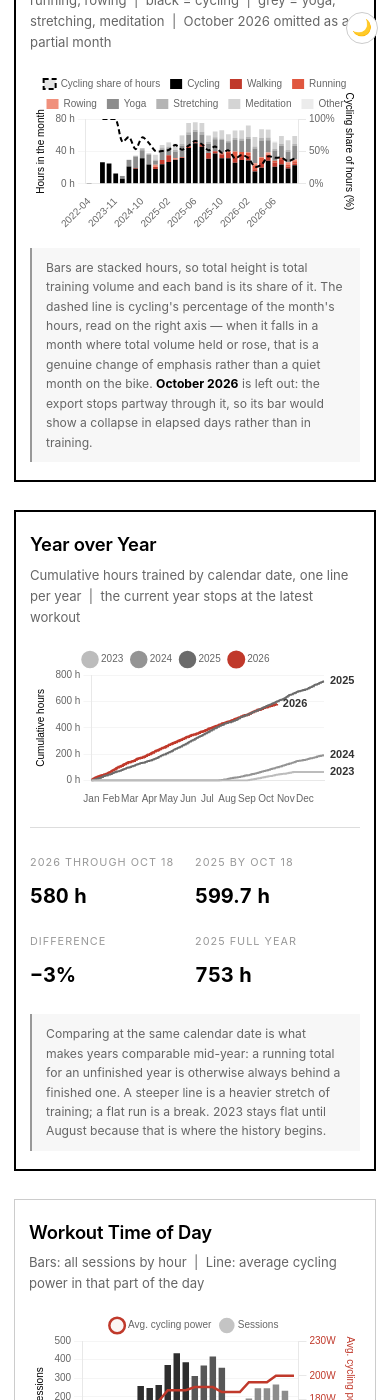
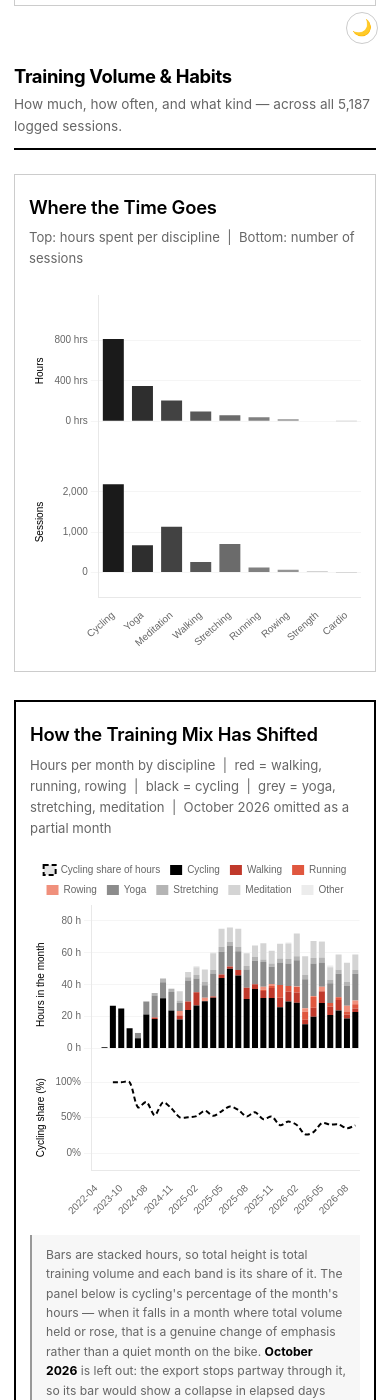
Before and after one commit to kambiz/kambiz.github.io, a Jekyll site: the page built from exercise.html, in a window 390 px wide and 1400 px high, scrolled down 10003 px. Built offline with Jekyll 4.4.1, drawn with Linux system fonts in a browser that asks for light colours; some of the changed text lies outside the part shown.

Commit message:
Replace every dual-axis chart with stacked single-axis panels
Ten charts (nine on /exercise, one on /music) put two measures with
different units on one plot, with a y-axis each side. On those charts,
where the lines cross and how far apart they sit depends only on how the
two scales happened to be set. Each now draws the two measures as panels
stacked on a shared x-axis, one y-axis per panel, using Chart.js's
stacked scales. Hover still reports both values for the same x.

- exercise.html: a panelScales() helper builds the pair of scales.
  Panel charts get a `panels` canvas class with room for two plots.
  Descriptions now say Top/Bottom instead of left/right axis, and axis
  titles use text ink rather than series colours.
- "Where the Time Goes": session counts are bars, not a line across
  unrelated disciplines, and the uninformative legend is gone.
- Class-type charts: heart rate is dots, not a line between categories.
  Their bars now start at zero: a cut-off baseline made Hiking look
  about 20% shorter than Music when it is 8% slower.
- music.html: the discovery chart gets the same treatment inline.

Co-Authored-By: Claude Opus 5.5 <noreply@anthropic.com>
Claude-Session: https://claude.ai/code/session_01R6CWWxfPww3NUGdKi2WSr4

```diff
--- a/exercise.html
+++ b/exercise.html
@@ -153,6 +153,8 @@ a { color:inherit; text-underline-offset:2px; }
 .three-col { display:grid; grid-template-columns:1fr 1fr 1fr; gap:24px; }
 
 canvas { max-height:400px; max-width:100%; }
+/* Stacked-panel charts carry two plots, so they get the room of two. */
+canvas.panels { max-height:560px; }
 
 /* ── Insight box ── */
 .insight-box {
@@ -235,6 +237,7 @@ canvas { max-height:400px; max-width:100%; }
     .three-col { grid-template-columns:1fr; }
     .chart-container { padding:18px 14px; }
     canvas { max-height:300px; }
+    canvas.panels { max-height:460px; }
     .takeaway div { flex:1 1 50%; border-left:0; padding:6px 0; }
     .section-head h2 { font-size:1.15em; }
     .tabs { flex-wrap:nowrap; overflow-x:auto; -webkit-overflow-scrolling:touch; }
@@ -857,6 +860,23 @@ function monthRange(keys) {
     }
 }
 
+// ── Stacked panels ───────────────────────────────────────────
+// Two measures in different units each get a panel of their own, one above
+// the other on a shared x axis, rather than sharing a plot on left and right
+// axes, where any crossing or gap between the lines is an artefact of how the
+// two scales were set. Hover still reports both for the same x. Pass the top
+// and bottom y-scale configs; higher weight sits on top in Chart.js.
+const PANEL_ASPECT = () => window.innerWidth < 700 ? 0.9 : 1.6;
+function panelScales(top, bottom, ratio = [3, 2]) {
+    const mk = (cfg, weight, stackWeight) => ({
+        ...cfg, position:'left', stack:'panels', offset:true, weight, stackWeight,
+        title: { display:true, color:C.black, ...(cfg.title || {}) },
+        ticks: { color:C.mid, ...(cfg.ticks || {}) },
+        grid:  { color:'rgba(0,0,0,0.04)', ...(cfg.grid || {}) }
+    });
+    return { y: mk(top, 2, ratio[0]), y1: mk(bottom, 1, ratio[1]) };
+}
+
 // Least-squares fit over indexed points; returns y-values for a straight trend line.
 // Index is position on the axis, so the axis must be evenly spaced in time.
 function linearTrend(values) {
@@ -1552,8 +1572,8 @@ function disciplineSectionHTML(ds, notes) {
         html += `
         <div class="chart-container feature">
             <h2>${S.perfName} &amp; Heart Rate Over Time (${S.label})</h2>
-            <div class="description">Left axis: time-weighted avg. ${S.perfName.toLowerCase()} &nbsp;|&nbsp; Right axis: avg. heart rate for this discipline only &nbsp;|&nbsp; Error bars: ±1 SD</div>
-            <canvas id="${k}TrendChart"></canvas>
+            <div class="description">Top: time-weighted avg. ${S.perfName.toLowerCase()} &nbsp;|&nbsp; Bottom: avg. heart rate for this discipline only &nbsp;|&nbsp; Error bars: ±1 SD</div>
+            <canvas id="${k}TrendChart" class="panels"></canvas>
             <div class="takeaway" id="${k}Takeaway"></div>
             ${notes.trend ? `<div class="method-note">${notes.trend}</div>` : ''}
         </div>
@@ -1595,8 +1615,8 @@ function disciplineSectionHTML(ds, notes) {
         html += `
         <div class="chart-container">
             <h2>${S.perfName} by Class Type (${S.label})</h2>
-            <div class="description">Average ${S.perfName.toLowerCase()} per Peloton class type, with average heart rate alongside — types with ${TYPE_MIN_SESSIONS}+ sessions</div>
-            <canvas id="${k}TypeChart"></canvas>
+            <div class="description">Average ${S.perfName.toLowerCase()} per Peloton class type, with average heart rate below — types with ${TYPE_MIN_SESSIONS}+ sessions</div>
+            <canvas id="${k}TypeChart" class="panels"></canvas>
             <div class="method-note">${notes.byType}</div>
         </div>`;
     }
@@ -1626,7 +1646,7 @@ function disciplineSectionHTML(ds, notes) {
     return html;
 }
 
-// Bars are the performance metric, the line is heart rate on a second axis —
+// Bars are the performance metric, dots below are heart rate in their own panel —
 // so a type that is merely harder is distinguishable from one that is faster
 // for the same effort.
 function drawClassTypeChart(canvasId, rows, S) {
@@ -1655,13 +1677,14 @@ function drawClassTypeChart(canvasId, rows, S) {
                         : `Heart rate: ${ctx.parsed.y} bpm`
                 }}
             },
+            aspectRatio:PANEL_ASPECT(),
             scales:{
                 x:{ ticks:{color:C.mid,maxRotation:35,minRotation:35,font:{size:10}}, grid:{display:false} },
-                y:{ position:'left', beginAtZero:false,
-                    title:{display:true,text:S.perfAxis,color:C.black},
-                    ticks:{color:C.mid}, grid:{color:'rgba(0,0,0,0.04)'} },
-                y1:{ position:'right', title:{display:true,text:'Heart rate (bpm)',color:C.red},
-                     ticks:{color:C.red,callback:v=>v+' bpm'}, grid:{drawOnChartArea:false} }
+                ...panelScales(
+                    // Zero-based: a bar's length is its value, so a cut-off baseline
+                    // would exaggerate every gap between class types.
+                    { beginAtZero:true, title:{text:S.perfAxis} },
+                    { title:{text:'Heart rate (bpm)'}, ticks:{callback:v=>v+' bpm'}, grace:'10%' })
             }
         }
     });
@@ -1704,14 +1727,13 @@ function drawDisciplineCharts(ds) {
                         }
                     }}
                 },
+                aspectRatio:PANEL_ASPECT(),
                 scales:{
                     x:{ ticks:{color:C.mid,maxRotation:45,minRotation:45}, grid:{display:false} },
-                    y:{ type:'linear', position:'left',
-                        title:{display:true,text:S.perfAxis,color:C.black},
-                        ticks:{color:C.mid}, grid:{color:'rgba(0,0,0,0.04)'} },
-                    y1:{ type:'linear', position:'right', min:hrLo, max:hrHi,
-                         title:{display:true,text:'Heart Rate (bpm)',color:C.red},
-                         ticks:{color:C.red,callback:v=>v+' bpm'}, grid:{drawOnChartArea:false} }
+                    ...panelScales(
+                        { type:'linear', title:{text:S.perfAxis} },
+                        { type:'linear', min:hrLo, max:hrHi,
+                          title:{text:'Heart rate (bpm)'}, ticks:{callback:v=>v+' bpm'} })
                 }
             },
             plugins:[{ afterDatasetsDraw(chart){
@@ -2015,8 +2037,8 @@ function renderDashboard(data, lastModified) {
 
         <div class="chart-container feature">
             <h2>Power Output &amp; Heart Rate Over Time (Cycling)</h2>
-            <div class="description">Left axis: time-weighted avg. power (W) &nbsp;|&nbsp; Right axis: avg. <b>cycling</b> heart rate (bpm) &nbsp;|&nbsp; Error bars: ±1 SD</div>
-            <canvas id="combinedChart"></canvas>
+            <div class="description">Top: time-weighted avg. power (W) &nbsp;|&nbsp; Bottom: avg. <b>cycling</b> heart rate (bpm) &nbsp;|&nbsp; Error bars: ±1 SD</div>
+            <canvas id="combinedChart" class="panels"></canvas>
             <div class="takeaway" id="combinedTakeaway"></div>
             <div class="method-note">
                 <b>Two corrections vs. the earlier version of this chart.</b>
@@ -2118,8 +2140,8 @@ function renderDashboard(data, lastModified) {
 
         <div class="chart-container">
             <h2>How the Power Gets Made — Cadence vs. Resistance</h2>
-            <div class="description">Left axis: avg. cadence (RPM) &nbsp;|&nbsp; Right axis: avg. resistance (%)</div>
-            <canvas id="cadenceChart"></canvas>
+            <div class="description">Top: avg. cadence (RPM) &nbsp;|&nbsp; Bottom: avg. resistance (%)</div>
+            <canvas id="cadenceChart" class="panels"></canvas>
             <div class="method-note">
                 Power is cadence × torque, so the same watts can come from spinning faster or from pushing
                 a heavier gear. Tracking both shows <em>how</em> the extra power is being produced, and
@@ -2185,8 +2207,8 @@ function renderDashboard(data, lastModified) {
         ${byClassType.cycling ? `
         <div class="chart-container">
             <h2>Power by Class Type (Cycling)</h2>
-            <div class="description">Average watts per Peloton class type, with average heart rate alongside — types with ${TYPE_MIN_SESSIONS}+ rides</div>
-            <canvas id="cyclingTypeChart"></canvas>
+            <div class="description">Average watts per Peloton class type, with average heart rate below — types with ${TYPE_MIN_SESSIONS}+ rides</div>
+            <canvas id="cyclingTypeChart" class="panels"></canvas>
             <div class="method-note">
                 Class types are prescriptive, so this is mostly a picture of what each class asks for
                 rather than of form. The useful consequence is that <b>a blended average-watts figure
@@ -2254,8 +2276,8 @@ function renderDashboard(data, lastModified) {
         ${disciplineStats.running.hasTrend ? `
         <div class="chart-container">
             <h2>How the Pace Gets Made — Speed vs. Incline (Running)</h2>
-            <div class="description">Left axis: avg. speed (mph) &nbsp;|&nbsp; Right axis: avg. incline (%)</div>
-            <canvas id="speedInclineChart"></canvas>
+            <div class="description">Top: avg. speed (mph) &nbsp;|&nbsp; Bottom: avg. incline (%)</div>
+            <canvas id="speedInclineChart" class="panels"></canvas>
             <div class="method-note">
                 The running counterpart to cadence-vs-resistance on the bike. The same pace is far harder
                 uphill, so speed alone can flatter or punish a month unfairly; tracking the grade alongside
@@ -2284,18 +2306,18 @@ function renderDashboard(data, lastModified) {
 
         <div class="chart-container">
             <h2>Where the Time Goes</h2>
-            <div class="description">Hours spent per discipline, with session counts on the second axis</div>
-            <canvas id="disciplineChart"></canvas>
+            <div class="description">Top: hours spent per discipline &nbsp;|&nbsp; Bottom: number of sessions</div>
+            <canvas id="disciplineChart" class="panels"></canvas>
         </div>
 
         <div class="chart-container feature">
             <h2>How the Training Mix Has Shifted</h2>
             <div class="description">Hours per month by discipline &nbsp;|&nbsp; red = walking, running, rowing &nbsp;|&nbsp; <span class="ink-word"></span> = cycling &nbsp;|&nbsp; grey = yoga, stretching, meditation${partialNote ? ` &nbsp;|&nbsp; ${partialNote} omitted as a partial month` : ''}</div>
-            <canvas id="mixChart"></canvas>
+            <canvas id="mixChart" class="panels"></canvas>
             <div class="method-note">
                 Bars are stacked hours, so total height is total training volume and each band is
-                its share of it. The dashed line is cycling's percentage of the month's hours, read
-                on the right axis — when it falls in a month where total volume held or rose, that is a
+                its share of it. The panel below is cycling's percentage of the month's hours —
+                when it falls in a month where total volume held or rose, that is a
                 genuine change of emphasis rather than a quiet month on the bike.
                 ${partialNote ? `<b>${partialNote}</b> is left out: the export stops partway through it,
                 so its bar would show a collapse in elapsed days rather than in training.` : ''}
@@ -2322,8 +2344,8 @@ function renderDashboard(data, lastModified) {
 
         <div class="chart-container">
             <h2>Workout Time of Day</h2>
-            <div class="description">Bars: all sessions by hour &nbsp;|&nbsp; Line: average cycling power in that part of the day</div>
-            <canvas id="timeOfDayChart"></canvas>
+            <div class="description">Top: all sessions by hour &nbsp;|&nbsp; Bottom: average cycling power in that part of the day</div>
+            <canvas id="timeOfDayChart" class="panels"></canvas>
             <div class="method-note">
                 Power is averaged in three-hour blocks, not single hours — one hour splits the effort
                 rides too thin to mean anything — and a block is left blank below 15 rides.
@@ -2343,8 +2365,8 @@ function renderDashboard(data, lastModified) {
 
         <div class="chart-container feature">
             <h2>Weekly Load and Ramp Rate</h2>
-            <div class="description">Bars: hours trained each week &nbsp;|&nbsp; Line: that week against the trailing ${ACWR_CHRONIC_WEEKS}-week average</div>
-            <canvas id="loadChart"></canvas>
+            <div class="description">Top: hours trained each week &nbsp;|&nbsp; Bottom: that week against the trailing ${ACWR_CHRONIC_WEEKS}-week average</div>
+            <canvas id="loadChart" class="panels"></canvas>
             <div class="method-note">
                 The ratio compares one week's hours to the four before it. Around 1.0 is steady; a sharp
                 ramp (roughly 1.5 and above) is the pattern most often associated with picking up an
@@ -2457,18 +2479,13 @@ function renderDashboard(data, lastModified) {
                             }
                         }}
                     },
+                    aspectRatio:PANEL_ASPECT(),
                     scales:{
                         x:{ ticks:{color:C.mid,maxRotation:45,minRotation:45}, grid:{display:false} },
-                        y:{
-                            type:'linear', position:'left', beginAtZero:true,
-                            title:{display:true,text:'Power (W)',color:C.black},
-                            ticks:{color:C.mid,callback:v=>v+'W'}, grid:{color:'rgba(0,0,0,0.04)'}
-                        },
-                        y1:{
-                            type:'linear', position:'right', min:100, max:180,
-                            title:{display:true,text:'Cycling Heart Rate (bpm)',color:C.red},
-                            ticks:{color:C.red,callback:v=>v+' bpm'}, grid:{drawOnChartArea:false}
-                        }
+                        ...panelScales(
+                            { type:'linear', beginAtZero:true, title:{text:'Power (W)'}, ticks:{callback:v=>v+'W'} },
+                            { type:'linear', min:100, max:180,
+                              title:{text:'Cycling heart rate (bpm)'}, ticks:{callback:v=>v+' bpm'} })
                     }
                 },
                 plugins:[{ afterDatasetsDraw(chart){
@@ -2687,12 +2704,12 @@ function renderDashboard(data, lastModified) {
                     tooltip:{ callbacks:{ label: ctx => ctx.parsed.y === null ? null
                         : `${ctx.dataset.label}: ${ctx.parsed.y.toFixed(1)}` }}
                 },
+                aspectRatio:PANEL_ASPECT(),
                 scales:{
                     x:{ ticks:{color:C.mid,maxRotation:45,minRotation:45}, grid:{display:false} },
-                    y:{ position:'left', title:{display:true,text:'Cadence (RPM)',color:C.black},
-                        ticks:{color:C.mid}, grid:{color:'rgba(0,0,0,0.04)'} },
-                    y1:{ position:'right', title:{display:true,text:'Resistance (%)',color:C.red},
-                         ticks:{color:C.red,callback:v=>v+'%'}, grid:{drawOnChartArea:false} }
+                    ...panelScales(
+                        { title:{text:'Cadence (RPM)'}, grace:'5%' },
+                        { title:{text:'Resistance (%)'}, ticks:{callback:v=>v+'%'}, grace:'5%' }, [1, 1])
                 }
             }
         });
@@ -2965,12 +2982,12 @@ function renderDashboard(data, lastModified) {
                         tooltip:{ callbacks:{ label: ctx => ctx.parsed.y===null ? null
                             : `${ctx.dataset.label}: ${ctx.parsed.y.toFixed(2)}` }}
                     },
+                    aspectRatio:PANEL_ASPECT(),
                     scales:{
                         x:{ ticks:{color:C.mid,maxRotation:45,minRotation:45}, grid:{display:false} },
-                        y:{ position:'left', title:{display:true,text:'Speed (mph)',color:C.black},
-                            ticks:{color:C.mid}, grid:{color:'rgba(0,0,0,0.04)'} },
-                        y1:{ position:'right', title:{display:true,text:'Incline (%)',color:C.red},
-                             ticks:{color:C.red,callback:v=>v+'%'}, grid:{drawOnChartArea:false} }
+                        ...panelScales(
+                            { title:{text:'Speed (mph)'}, grace:'5%' },
+                            { title:{text:'Incline (%)'}, ticks:{callback:v=>v+'%'}, beginAtZero:true }, [1, 1])
                     }
                 }
             });
@@ -3061,32 +3078,32 @@ function renderDashboard(data, lastModified) {
             data:{
                 labels: paired.map(p=>p.l),
                 datasets:[
-                    { type:'bar', label:'Hours', data:paired.map(p=>p.hrs), yAxisID:'y',
+                    // grouped:false keeps each bar centred on its discipline; grouped,
+                    // the two panels' bars would each be pushed to one side of the slot.
+                    { type:'bar', label:'Hours', data:paired.map(p=>p.hrs), yAxisID:'y', grouped:false,
                       backgroundColor:grayRamp(paired.length), borderWidth:0, order:2 },
-                    // tension 0 — these are unrelated categories, so a smoothed curve
-                    // would imply interpolation between them that doesn't exist
-                    { type:'line', label:'Sessions', data:paired.map(p=>p.n), yAxisID:'y1',
-                      borderColor:C.red, backgroundColor:C.red, borderWidth:2, tension:0,
-                      pointRadius:4, pointBackgroundColor:C.red, pointBorderColor:'#fff',
-                      pointBorderWidth:1.5, fill:false, order:1 }
+                    // Bars in the lower panel, in the same colour per discipline: these
+                    // are separate categories, so a connecting line would imply a
+                    // progression between them that doesn't exist.
+                    { type:'bar', label:'Sessions', data:paired.map(p=>p.n), yAxisID:'y1', grouped:false,
+                      backgroundColor:grayRamp(paired.length), borderWidth:0, order:1 }
                 ]
             },
             options:{
                 responsive:true, interaction:{mode:'index',intersect:false},
                 plugins:{
-                    legend:{ position:'top', labels:{color:C.mid,font:{size:11},usePointStyle:true} },
+                    // Each panel's axis title names its measure; the colours are disciplines.
+                    legend:{ display:false },
                     tooltip:{ callbacks:{ label: ctx => ctx.datasetIndex===0
                         ? `${ctx.parsed.y} hrs`
                         : `${ctx.parsed.y.toLocaleString()} sessions` }}
                 },
+                aspectRatio:PANEL_ASPECT(),
                 scales:{
                     x:{ ticks:{color:C.mid}, grid:{display:false} },
-                    y:{ beginAtZero:true, position:'left',
-                        title:{display:true,text:'Hours',color:C.black},
-                        ticks:{color:C.mid,callback:v=>v+' hrs'}, grid:{color:'rgba(0,0,0,0.04)'} },
-                    y1:{ beginAtZero:true, position:'right',
-                         title:{display:true,text:'Sessions',color:C.red},
-                         ticks:{color:C.red}, grid:{drawOnChartArea:false} }
+                    ...panelScales(
+                        { beginAtZero:true, title:{text:'Hours'}, ticks:{callback:v=>v+' hrs'} },
+                        { beginAtZero:true, title:{text:'Sessions'} }, [1, 1])
                 }
             }
         });
@@ -3128,14 +3145,12 @@ function renderDashboard(data, lastModified) {
                     }
                 }
             },
+            aspectRatio:PANEL_ASPECT(),
             scales:{
                 x:{ stacked:true, ticks:{color:C.mid,maxRotation:45,minRotation:45}, grid:{display:false} },
-                y:{ stacked:true, beginAtZero:true, position:'left',
-                    title:{display:true,text:'Hours in the month',color:C.black},
-                    ticks:{color:C.mid,callback:v=>v+' h'}, grid:{color:'rgba(0,0,0,0.04)'} },
-                y1:{ position:'right', min:0, max:100, beginAtZero:true,
-                     title:{display:true,text:'Cycling share of hours (%)',color:C.black},
-                     ticks:{color:C.mid,callback:v=>v+'%'}, grid:{drawOnChartArea:false} }
+                ...panelScales(
+                    { stacked:true, beginAtZero:true, title:{text:'Hours in the month'}, ticks:{callback:v=>v+' h'} },
+                    { min:0, max:100, title:{text:'Cycling share (%)'}, ticks:{callback:v=>v+'%', stepSize:50} })
             }
         }
     });
@@ -3226,16 +3241,14 @@ function renderDashboard(data, lastModified) {
                         return `Cycling power: ${ctx.parsed.y}W (${timeOfDay.blockCounts[ctx.dataIndex]} rides in this block)`;
                     }}}
                 },
+                aspectRatio:PANEL_ASPECT(),
                 scales:{
                     x:{ ticks:{color:C.mid,maxRotation:45,minRotation:45}, grid:{display:false} },
-                    y:{ position:'left', beginAtZero:true,
-                        title:{display:true,text:'Sessions',color:C.black},
-                        ticks:{color:C.mid}, grid:{color:'rgba(0,0,0,0.04)'} },
-                    y1:{ position:'right',
-                         min: pw.length ? Math.floor((Math.min(...pw)-20)/10)*10 : 0,
-                         max: pw.length ? Math.ceil((Math.max(...pw)+20)/10)*10 : 100,
-                         title:{display:true,text:'Avg. cycling power (W)',color:C.red},
-                         ticks:{color:C.red,callback:v=>v+'W'}, grid:{drawOnChartArea:false} }
+                    ...panelScales(
+                        { beginAtZero:true, title:{text:'Sessions'} },
+                        { min: pw.length ? Math.floor((Math.min(...pw)-20)/10)*10 : 0,
+                          max: pw.length ? Math.ceil((Math.max(...pw)+20)/10)*10 : 100,
+                          title:{text:'Avg. cycling power (W)'}, ticks:{callback:v=>v+'W'} })
                 }
             }
         });
@@ -3275,15 +3288,14 @@ function renderDashboard(data, lastModified) {
                 scales:{
                     x:{ ticks:{color:C.mid,maxRotation:45,minRotation:45,autoSkip:true,maxTicksLimit:16},
                         grid:{display:false} },
-                    y:{ position:'left', beginAtZero:true,
-                        title:{display:true,text:'Hours in the week',color:C.black},
-                        ticks:{color:C.mid,callback:v=>v+' h'}, grid:{color:'rgba(0,0,0,0.04)'} },
-                    y1:{ position:'right', beginAtZero:true,
-                         max: Math.max(2, Math.ceil(Math.max(
-                             ...weeklyLoad.acwr.filter(v=>v!==null), 1.5) * 4) / 4),
-                         title:{display:true,text:'Acute : chronic ratio',color:C.black},
-                         ticks:{color:C.mid}, grid:{drawOnChartArea:false} }
-                }
+                    ...panelScales(
+                        { beginAtZero:true, title:{text:'Hours in the week'}, ticks:{callback:v=>v+' h'} },
+                        { beginAtZero:true,
+                          max: Math.max(2, Math.ceil(Math.max(
+                              ...weeklyLoad.acwr.filter(v=>v!==null), 1.5) * 4) / 4),
+                          title:{text:'Acute : chronic ratio'}, ticks:{stepSize:0.5} })
+                },
+                aspectRatio:PANEL_ASPECT()
             },
             plugins:[{ id:'acwrBands', beforeDatasetsDraw(chart){
                 // Shade the 0.8–1.5 corridor so "normal" is visible, not memorised.
```
Also changed, not shown: other parts of exercise.html (+3 -1 lines), music.html (+12 -6 lines).
